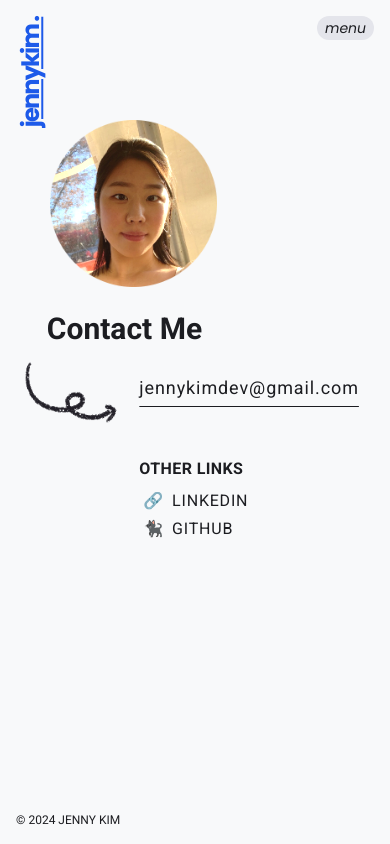
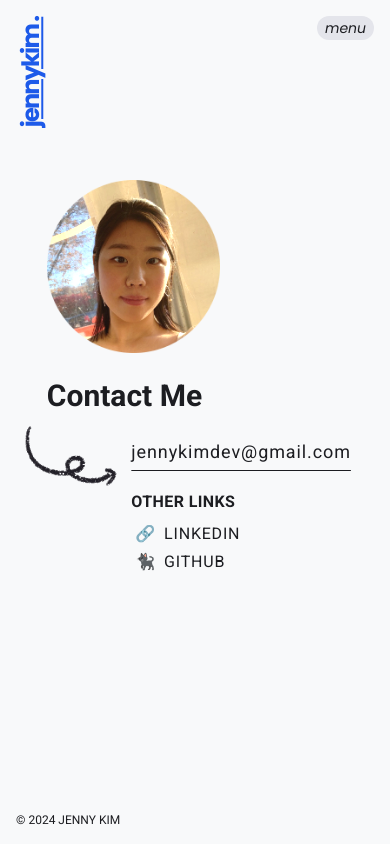
Before and after one commit to kim-jenny5/my-portfolio-site, a React (Create React App) app: page /contact in a window 390 px wide. Built offline with nearby package versions, Linux system fonts and the light colour scheme.

Commit message:
mobilize contact

```diff
--- a/src/views/Contact.js
+++ b/src/views/Contact.js
@@ -8,10 +8,11 @@ export default function Contact() {
 
 	return (
 		<>
-			<div className='flex font-bold row-start-5 col-start-2 col-end-13 text-3xl tablet:text-6xl tabletLandscape:row-start-1 tabletLandscape:items-end desktop:text-8xl'>
+			{/* <div className='flex font-bold row-start-5 col-start-2 col-end-13 text-3xl tablet:text-6xl tabletLandscape:row-start-1 tabletLandscape:items-end desktop:text-8xl'> */}
+			<div className='z-20 flex items-end font-bold row-start-5 row-span-2 col-start-2 col-end-13 text-3xl tablet:text-6xl tabletLandscape:row-start-1 tabletLandscape:items-end desktop:text-8xl'>
 				Contact Me
 			</div>
-			<div className='relative w-full h-full overflow-hidden row-start-6 row-span-2 col-start-1 col-span-4 -mt-8 tabletLandscape:-mt-20 tabletLandscape:ml-4 tabletLandscape:row-start-2 tabletLandscape:col-start-1 tabletLandscape:col-span-2'>
+			<div className='relative w-full h-full overflow-hidden row-start-7 row-span-2 col-start-1 col-span-4 -mt-8 tabletLandscape:-mt-20 tabletLandscape:ml-4 tabletLandscape:row-start-2 tabletLandscape:col-start-1 tabletLandscape:col-span-2'>
 				{renderPlaceholder('arrow')}
 				<img
 					src={arrow}
@@ -22,7 +23,7 @@ export default function Contact() {
 				/>
 			</div>
 			{/* <div className='flex flex-col justify-between row-start-6 row-span-6 col-start-5 col-span-8 tabletLandscape:row-start-2 tabletLandscape:col-start-3 tabletLandscape:col-span-full'> */}
-			<div className='flex flex-col justify-between row-start-6 row-span-3 col-start-5 col-span-8 tabletLandscape:row-start-2 tabletLandscape:col-start-3 tabletLandscape:col-span-full'>
+			<div className='flex flex-col gap-y-6 row-start-7 row-span-3 col-start-5 col-span-8 -ml-2 tabletLandscape:row-start-2 tabletLandscape:col-start-3 tabletLandscape:col-span-full'>
 				<div>
 					<a
 						href='mailto:jennykimdev@gmail.com'
@@ -57,7 +58,7 @@ export default function Contact() {
 					</div>
 				</div>
 			</div>
-			<div className='relative w-full h-full overflow-hidden row-start-2 row-span-3 col-start-2 col-span-6 tabletLandscape:row-span-4 tabletLandscape:col-end-11 tabletLandscape:col-span-3'>
+			<div className='relative w-full h-full overflow-hidden row-start-1 row-span-7 col-start-2 col-span-6 tabletLandscape:row-span-4 tabletLandscape:col-end-11 tabletLandscape:col-span-3'>
 				{renderPlaceholder('contact-profile')}
 				<img
 					src={profile}
```
Also changed, not shown: src/tailwind.css.
